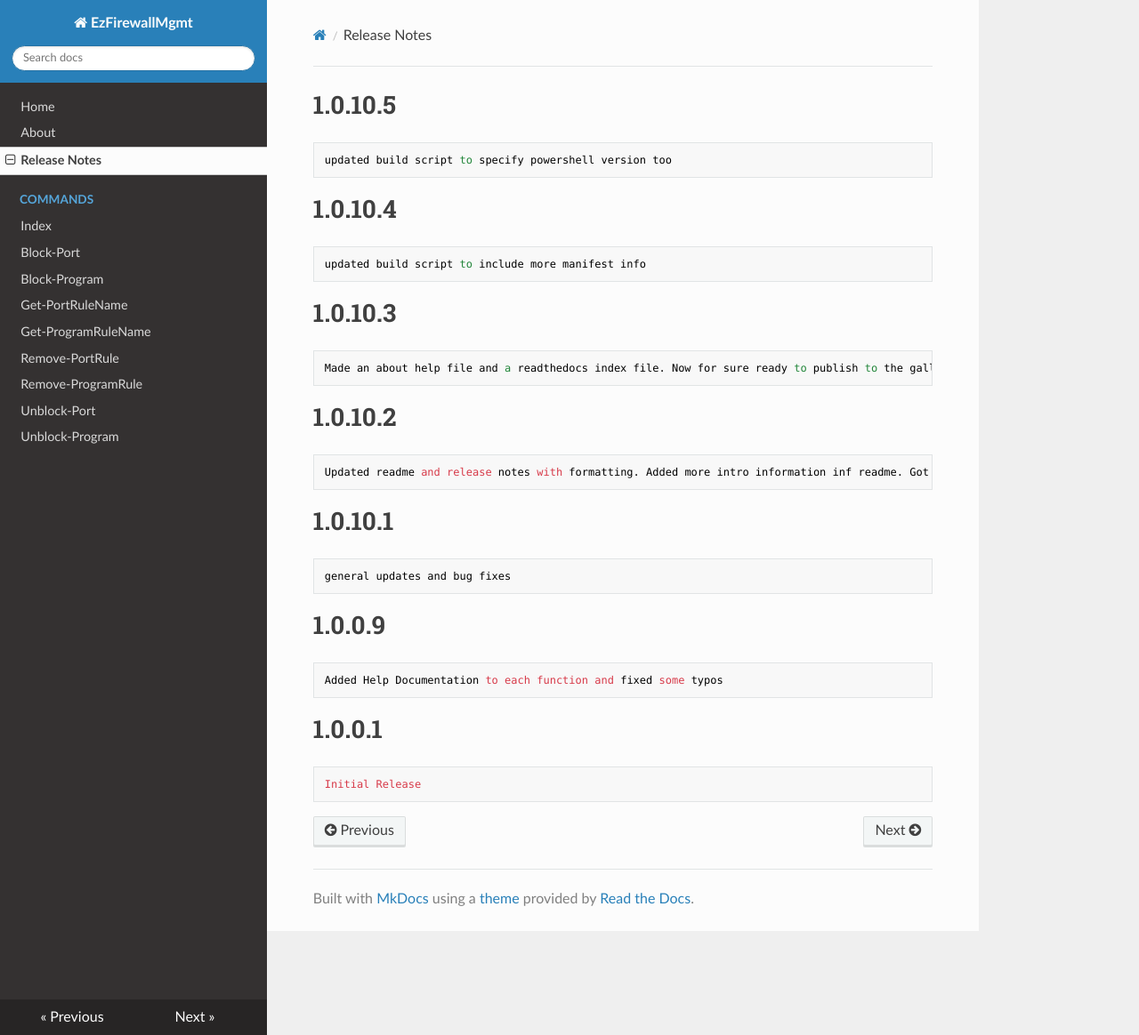
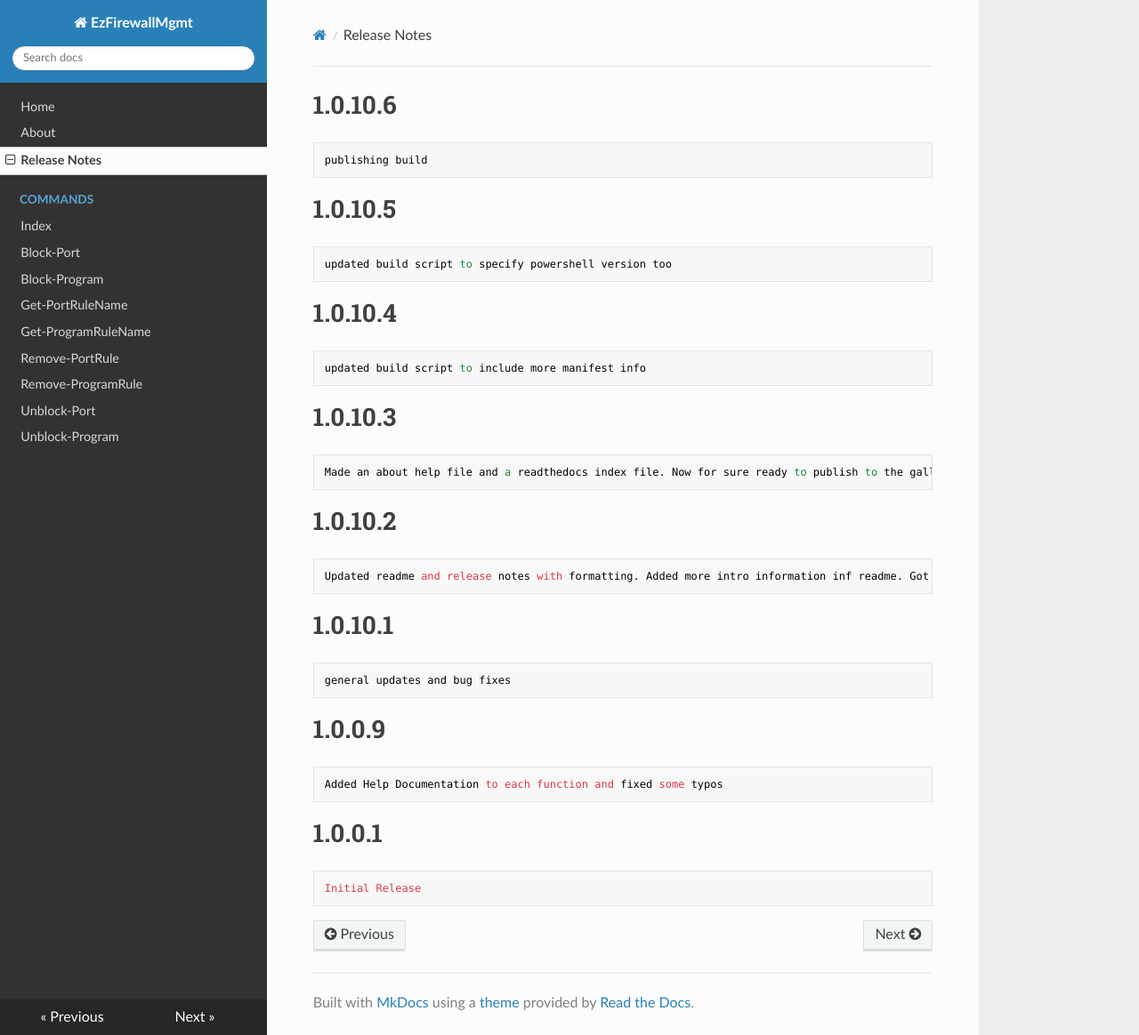
Before and after one commit to darksidemilk/EzFirewallMgmt, an MkDocs documentation site: the page built from docs/ReleaseNotes.md, in a window 1280 px wide and 1164 px high. Shown: the whole window at 89% size. Built offline with MkDocs 1.6.1, drawn with Linux system fonts in a browser that asks for light colours; nearby versions of some CDN libraries.

Commit message:
Built one more time before publishing

```diff
--- a/docs/ReleaseNotes.md
+++ b/docs/ReleaseNotes.md
@@ -1,3 +1,7 @@
+
+# 1.0.10.6
+
+	publishing build
 
 # 1.0.10.5
 
```
Also changed, not shown: 1 other file.
